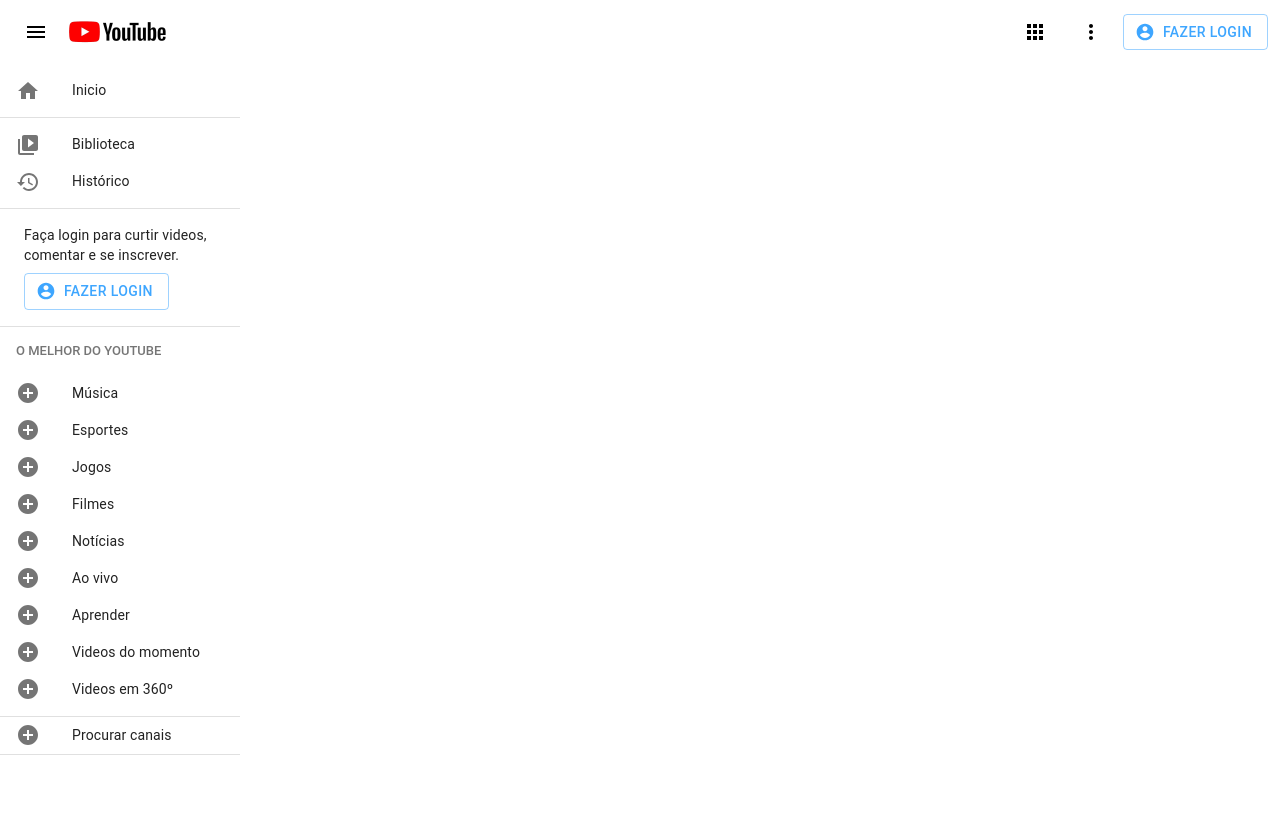
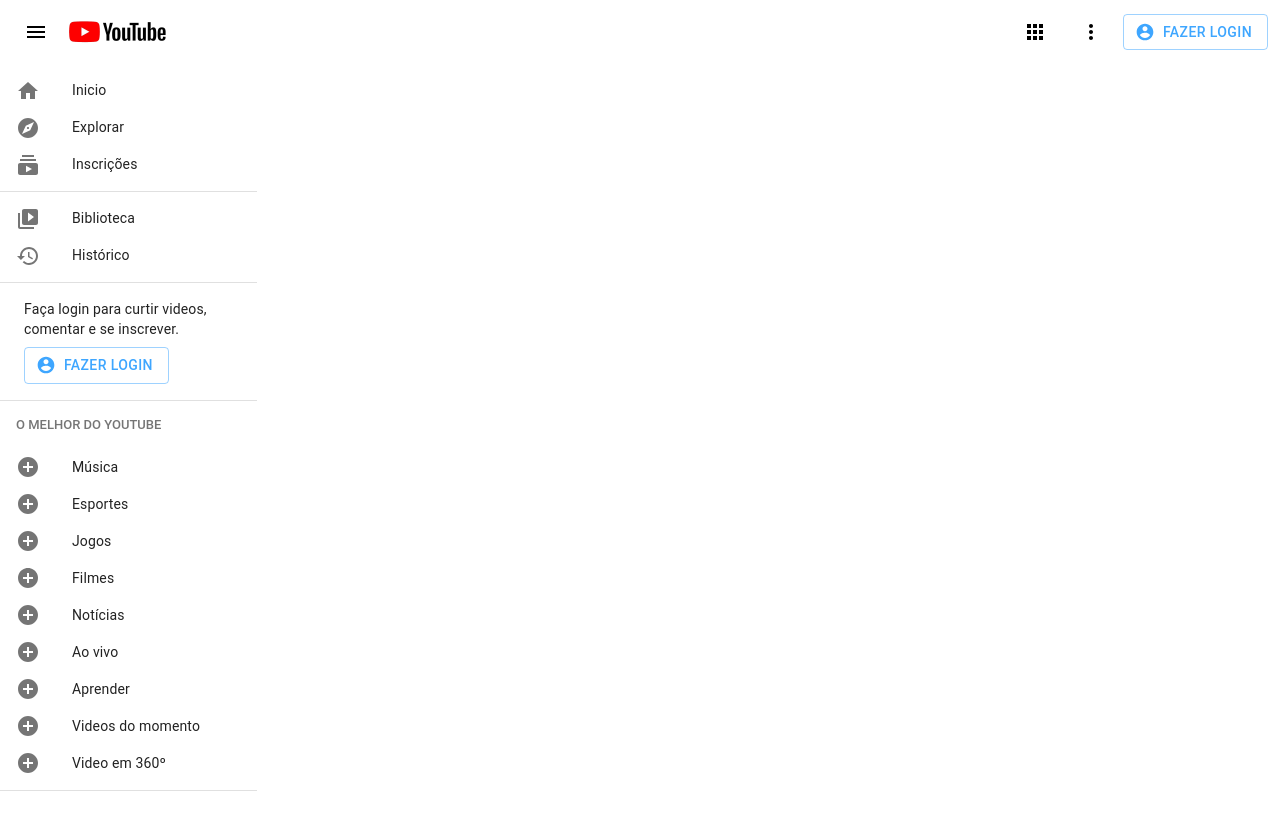
Before and after one commit to FelipeBrenner/material-ui-studies, a React (Create React App) app in the folder material-ui-clone-youtube/: page / in a window 1280 px wide. Built offline with nearby package versions, Linux system fonts and the light colour scheme.

Commit message:
Added map to list itens

```diff
--- a/material-ui-clone-youtube/public/index.html
+++ b/material-ui-clone-youtube/public/index.html
@@ -2,15 +2,12 @@
 <html lang="en">
   <head>
     <meta charset="utf-8" />
-    <link rel="icon" href="%PUBLIC_URL%/favicon.ico" />
     <meta name="viewport" content="width=device-width, initial-scale=1" />
     <meta name="theme-color" content="#000000" />
     <meta
       name="description"
       content="Web site created using create-react-app"
     />
-    <link rel="apple-touch-icon" href="%PUBLIC_URL%/logo192.png" />
-    <link rel="manifest" href="%PUBLIC_URL%/manifest.json" />
     <title>YouTube</title>
   </head>
   <body>
--- a/material-ui-clone-youtube/src/Home.js
+++ b/material-ui-clone-youtube/src/Home.js
@@ -90,11 +90,11 @@ const useStyles = makeStyles((theme) => ({
     height: 30,
   },
   drawer: {
-    width: 240,
+    width: 257,
     flexShrink: 0,
   },
   drawerPaper: {
-    width: 240,
+    width: 257,
     borderRight: "none",
   },
   drawerContainer: {
@@ -169,48 +169,43 @@ function Home() {
         <Toolbar />
         <div className={classes.drawerContainer}>
           <List>
+            {listItens[0].itens.map((item) => {
+              return (
                 <ListItem
                   button
-              key={"Inicio"}
+                  key={item.name}
                   classes={{ root: classes.listItem }}
                 >
-              <ListItemIcon>{<HomeIcon />}</ListItemIcon>
+                  <ListItemIcon>{item.icon}</ListItemIcon>
                   <ListItemText
                     classes={{
                       primary: classes.listItemText,
                     }}
-                primary={"Inicio"}
+                    primary={item.name}
                   />
                 </ListItem>
+              );
+            })}
           </List>
           <Divider />
           <List>
+            {listItens[1].itens.map((item) => {
+              return (
                 <ListItem
                   button
-              key={"Biblioteca"}
+                  key={item.name}
                   classes={{ root: classes.listItem }}
                 >
-              <ListItemIcon>{<VideoLibrary />}</ListItemIcon>
+                  <ListItemIcon>{item.icon}</ListItemIcon>
                   <ListItemText
                     classes={{
                       primary: classes.listItemText,
                     }}
-                primary={"Biblioteca"}
+                    primary={item.name}
                   />
                 </ListItem>
-            <ListItem
-              button
-              key={"Histórico"}
-              classes={{ root: classes.listItem }}
-            >
-              <ListItemIcon>{<History />}</ListItemIcon>
-              <ListItemText
-                classes={{
-                  primary: classes.listItemText,
-                }}
-                primary={"Histórico"}
-              />
-            </ListItem>
+              );
+            })}
           </List>
           <Divider />
           <Box ml={6} mr={8} mt={4} mb={4}>
@@ -241,118 +236,96 @@ function Home() {
               </ListSubheader>
             }
           >
-            <ListItem button classes={{ root: classes.listItem }}>
-              <ListItemIcon>
-                <AddCircle />
-              </ListItemIcon>
+            {listItens[2].itens.map((item) => {
+              return (
+                <ListItem
+                  button
+                  key={item.name}
+                  classes={{ root: classes.listItem }}
+                >
+                  <ListItemIcon>{item.icon}</ListItemIcon>
                   <ListItemText
                     classes={{
                       primary: classes.listItemText,
                     }}
-                primary={"Música"}
+                    primary={item.name}
                   />
                 </ListItem>
-            <ListItem button classes={{ root: classes.listItem }}>
-              <ListItemIcon>
-                <AddCircle />
-              </ListItemIcon>
+              );
+            })}
+          </List>
+          <Divider />
+          <List>
+            {listItens[3].itens.map((item) => {
+              return (
+                <ListItem
+                  button
+                  key={item.name}
+                  classes={{ root: classes.listItem }}
+                >
+                  <ListItemIcon>{item.icon}</ListItemIcon>
                   <ListItemText
                     classes={{
                       primary: classes.listItemText,
                     }}
-                primary={"Esportes"}
+                    primary={item.name}
                   />
                 </ListItem>
-            <ListItem button classes={{ root: classes.listItem }}>
-              <ListItemIcon>
-                <AddCircle />
-              </ListItemIcon>
+              );
+            })}
+          </List>
+          <Divider />
+          <List
+            component="nav"
+            aria-labelledby="nested-list-subheader"
+            subheader={
+              <ListSubheader
+                component="div"
+                id="nested-list-subheader"
+                className={classes.subheader}
+              >
+                Mais do YouTube
+              </ListSubheader>
+            }
+          >
+            {listItens[4].itens.map((item) => {
+              return (
+                <ListItem
+                  button
+                  key={item.name}
+                  classes={{ root: classes.listItem }}
+                >
+                  <ListItemIcon>{item.icon}</ListItemIcon>
                   <ListItemText
                     classes={{
                       primary: classes.listItemText,
                     }}
-                primary={"Jogos"}
+                    primary={item.name}
                   />
                 </ListItem>
-            <ListItem button classes={{ root: classes.listItem }}>
-              <ListItemIcon>
-                <AddCircle />
-              </ListItemIcon>
+              );
+            })}
+          </List>
+          <Divider />
+          <List>
+            {listItens[5].itens.map((item) => {
+              return (
+                <ListItem
+                  button
+                  key={item.name}
+                  classes={{ root: classes.listItem }}
+                >
+                  <ListItemIcon>{item.icon}</ListItemIcon>
                   <ListItemText
                     classes={{
                       primary: classes.listItemText,
                     }}
-                primary={"Filmes"}
+                    primary={item.name}
                   />
                 </ListItem>
-            <ListItem button classes={{ root: classes.listItem }}>
-              <ListItemIcon>
-                <AddCircle />
-              </ListItemIcon>
-              <ListItemText
-                classes={{
-                  primary: classes.listItemText,
-                }}
-                primary={"Notícias"}
-              />
-            </ListItem>
-            <ListItem button classes={{ root: classes.listItem }}>
-              <ListItemIcon>
-                <AddCircle />
-              </ListItemIcon>
-              <ListItemText
-                classes={{
-                  primary: classes.listItemText,
-                }}
-                primary={"Ao vivo"}
-              />
-            </ListItem>
-            <ListItem button classes={{ root: classes.listItem }}>
-              <ListItemIcon>
-                <AddCircle />
-              </ListItemIcon>
-              <ListItemText
-                classes={{
-                  primary: classes.listItemText,
-                }}
-                primary={"Aprender"}
-              />
-            </ListItem>
-            <ListItem button classes={{ root: classes.listItem }}>
-              <ListItemIcon>
-                <AddCircle />
-              </ListItemIcon>
-              <ListItemText
-                classes={{
-                  primary: classes.listItemText,
-                }}
-                primary={"Videos do momento"}
-              />
-            </ListItem>
-            <ListItem button classes={{ root: classes.listItem }}>
-              <ListItemIcon>
-                <AddCircle />
-              </ListItemIcon>
-              <ListItemText
-                classes={{
-                  primary: classes.listItemText,
-                }}
-                primary={"Videos em 360º"}
-              />
-            </ListItem>
+              );
+            })}
           </List>
-          <Divider />
-          <ListItem button classes={{ root: classes.listItem }}>
-            <ListItemIcon>
-              <AddCircle />
-            </ListItemIcon>
-            <ListItemText
-              classes={{
-                primary: classes.listItemText,
-              }}
-              primary={"Procurar canais"}
-            />
-          </ListItem>
           <Divider />
         </div>
       </Drawer>
```
Also changed, not shown: material-ui-clone-youtube/public/manifest.json (deleted). Lines whose indentation alone changed are shown as unchanged.
